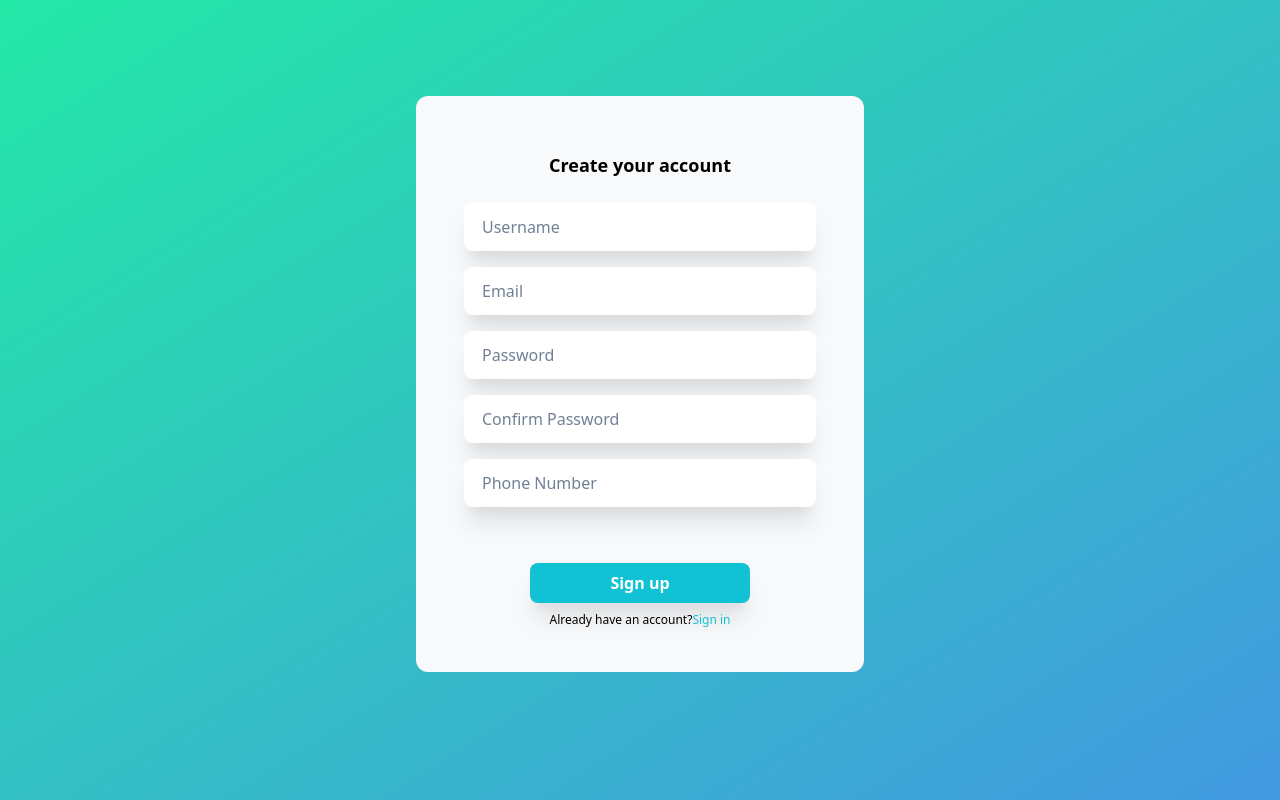
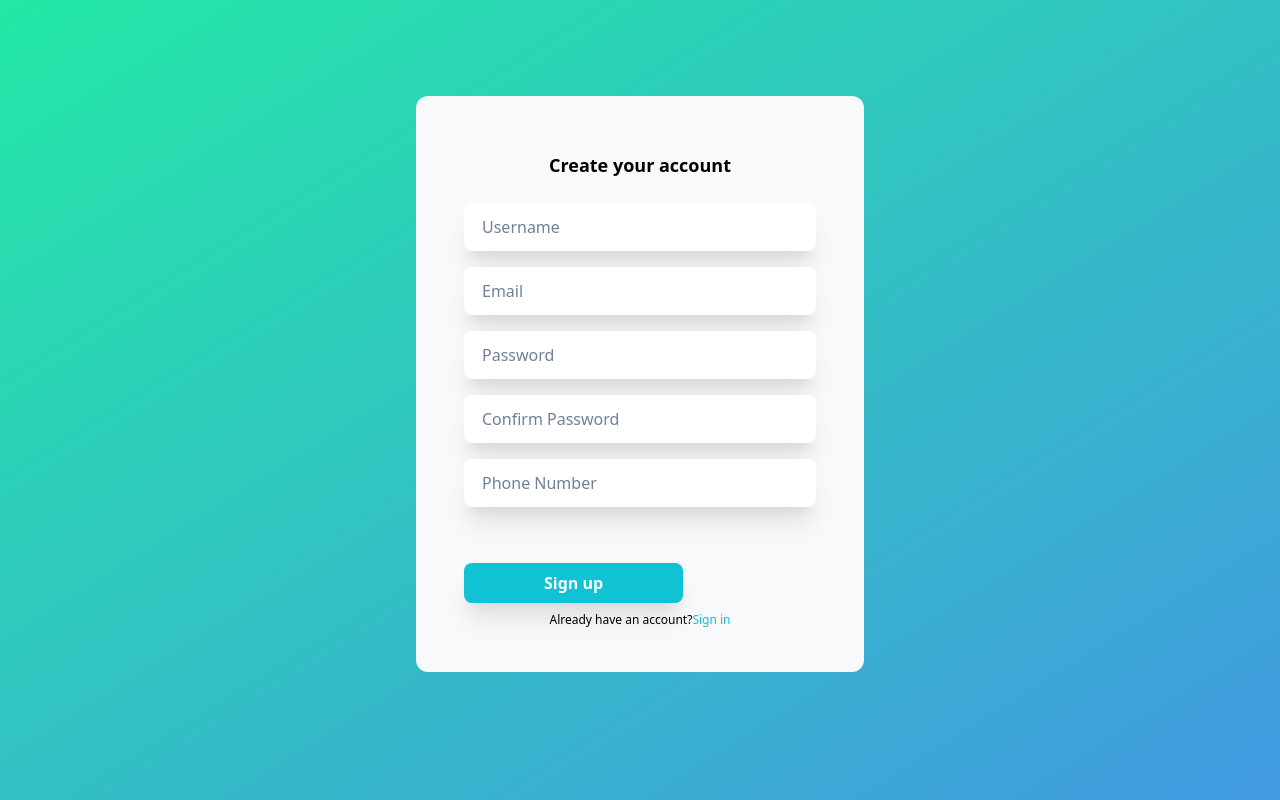
Before and after one commit to Atur-Aja/AturAja-Frontend, a React (Create React App) app: page /signup in a window 1280 px wide. Built offline with nearby package versions, Linux system fonts and the light colour scheme.

Commit message:
homepage

```diff
--- a/src/App.js
+++ b/src/App.js
@@ -5,6 +5,7 @@ import Login from './pages/Login';
 import ResetPassword from './pages/ResetPassword';
 import NewPassword from './pages/NewPassword';
 import SignUp from './pages/SignUp';
+//import HomePage from './pages/HomePage';
 
 function App() {
   return (
@@ -25,6 +26,9 @@ function App() {
         <Route path='/signup'>
           <SignUp />
         </Route>
+        {/* <Route path='/homepage'>
+          <HomePage />
+        </Route> */}
       </Switch>
     </BrowserRouter>
   );
--- a/src/pages/SignUp.js
+++ b/src/pages/SignUp.js
@@ -51,8 +51,10 @@ export default function SignUp () {
             </div>
           </div>
           <div className='grid mt-14'>
+            <Link to='/login'>
 						<button className='bg-biru hover:bg-biruTua rounded-lg shadow-xl text-white font-bold px-20 py-2 place-self-center'>Sign up</button>
-						<div className='flex place-self-center mt-2'>
+            </Link>
+            <div className='flex place-self-center mt-2'>
 							<p className='text-black text-xs'>Already have an account?</p>
 							<Link to='/login'>
 								<p className='text-biru text-xs hover:text-biruTua'>Sign in</p>
```
